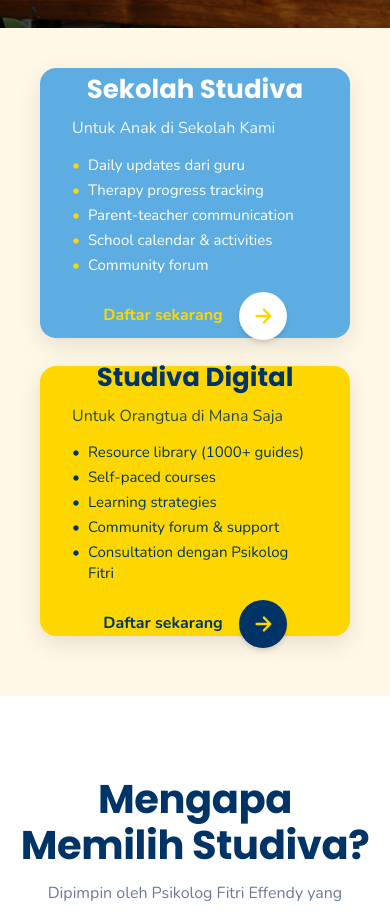
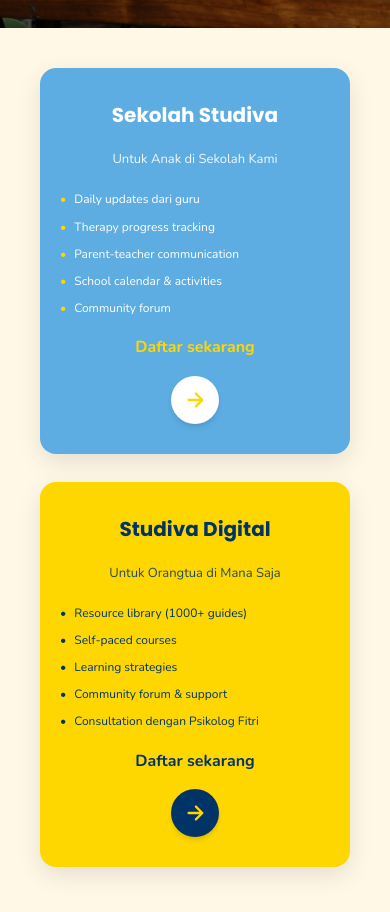
Before and after one commit to dindasitirai-cloud/studiva, a React (Create React App) app in the folder frontend/: page / in a window 390 px wide. Shown: the part 548-1460 px from the top of the page. Built offline with nearby package versions, Linux system fonts and the light colour scheme; no server answers.

Commit message:
Fix hero card spacing: add top padding on desktop, improve mobile text sizing/centering and stack CTA button below text

```diff
--- a/frontend/src/pages/LandingPage.tsx
+++ b/frontend/src/pages/LandingPage.tsx
@@ -174,19 +174,24 @@
           <div className="flex flex-col items-center justify-center gap-7 bg-cream px-10 pb-[60px] pt-10 md:h-full md:w-1/2">
             <div
               id="tier1"
-              className="hover-lift flex h-[270px] w-full flex-col items-center justify-center rounded-2xl bg-skyblue p-8 text-center shadow-[0_8px_24px_rgba(0,0,0,0.1)]"
+              className="hover-lift flex min-h-[270px] w-full flex-col items-center justify-center rounded-2xl bg-skyblue px-5 py-[30px] text-center shadow-[0_8px_24px_rgba(0,0,0,0.1)] md:h-[270px] md:px-8 md:pb-8 md:pt-10"
             >
-              <h3 className="text-[26px] font-bold text-white">Sekolah Studiva</h3>
-              <p className="mt-1 w-full text-left text-[16px] text-white/90">Untuk Anak di Sekolah Kami</p>
-              <ul className="mt-3 w-full space-y-1 text-left">
+              <h3 className="mb-3 text-[20px] font-bold text-white md:mb-0 md:text-[26px]">Sekolah Studiva</h3>
+              <p className="mb-5 mt-1 w-full text-center text-[13px] text-white/90 md:mb-0 md:text-left md:text-[16px]">
+                Untuk Anak di Sekolah Kami
+              </p>
+              <ul className="mt-0 w-full space-y-2 text-left md:mt-3 md:space-y-1">
                 {tier1Features.map((f) => (
-                  <li key={f} className="flex items-start gap-2 text-[15px] leading-[1.4] text-white">
+                  <li
+                    key={f}
+                    className="flex items-start gap-2 text-[12px] leading-[1.6] text-white md:text-[15px] md:leading-[1.4]"
+                  >
                     <span className="text-gold">•</span>
                     <span>{f}</span>
                   </li>
                 ))}
               </ul>
-              <div className="mt-4 flex items-center justify-center gap-4">
+              <div className="mt-4 flex flex-col items-center justify-center gap-[14px] md:flex-row md:gap-4">
                 <Link
                   to="/signup"
                   state={{ presetTier: 'tier1' }}
@@ -200,19 +205,24 @@
 
             <div
               id="tier2"
-              className="hover-lift flex h-[270px] w-full flex-col items-center justify-center rounded-2xl bg-gold p-8 text-center shadow-[0_8px_24px_rgba(0,0,0,0.1)]"
+              className="hover-lift flex min-h-[270px] w-full flex-col items-center justify-center rounded-2xl bg-gold px-5 py-[30px] text-center shadow-[0_8px_24px_rgba(0,0,0,0.1)] md:h-[270px] md:px-8 md:pb-8 md:pt-10"
             >
-              <h3 className="text-[26px] font-bold text-navy">Studiva Digital</h3>
-              <p className="mt-1 w-full text-left text-[16px] text-navy/85">Untuk Orangtua di Mana Saja</p>
-              <ul className="mt-3 w-full space-y-1 text-left">
+              <h3 className="mb-3 text-[20px] font-bold text-navy md:mb-0 md:text-[26px]">Studiva Digital</h3>
+              <p className="mb-5 mt-1 w-full text-center text-[13px] text-navy/85 md:mb-0 md:text-left md:text-[16px]">
+                Untuk Orangtua di Mana Saja
+              </p>
+              <ul className="mt-0 w-full space-y-2 text-left md:mt-3 md:space-y-1">
                 {tier2Features.map((f) => (
-                  <li key={f} className="flex items-start gap-2 text-[15px] leading-[1.4] text-navy">
+                  <li
+                    key={f}
+                    className="flex items-start gap-2 text-[12px] leading-[1.6] text-navy md:text-[15px] md:leading-[1.4]"
+                  >
                     <span>•</span>
                     <span>{f}</span>
                   </li>
                 ))}
               </ul>
-              <div className="mt-4 flex items-center justify-center gap-4">
+              <div className="mt-4 flex flex-col items-center justify-center gap-[14px] md:flex-row md:gap-4">
                 <Link
                   to="/signup"
                   state={{ presetTier: 'tier2' }}
```
